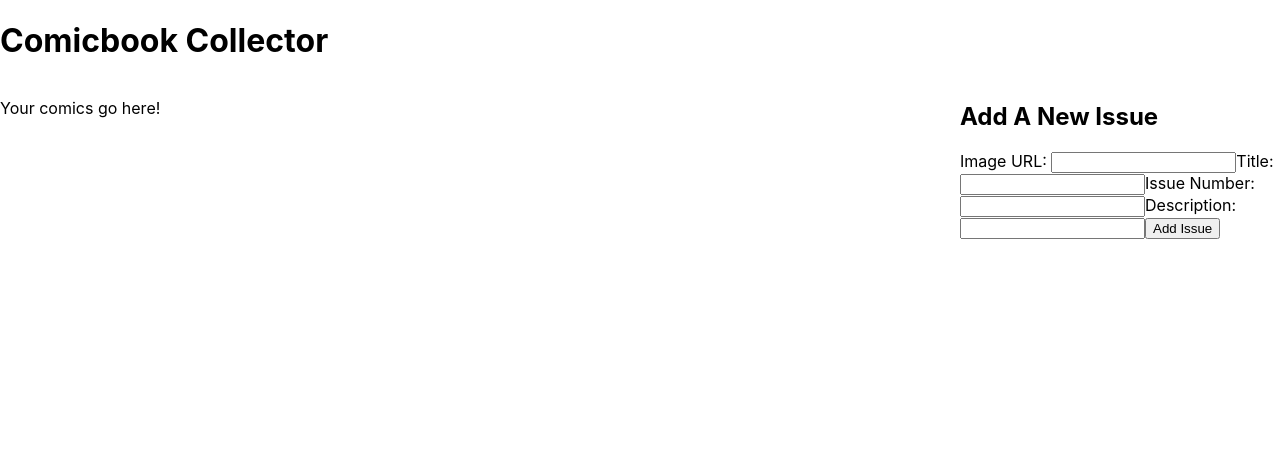
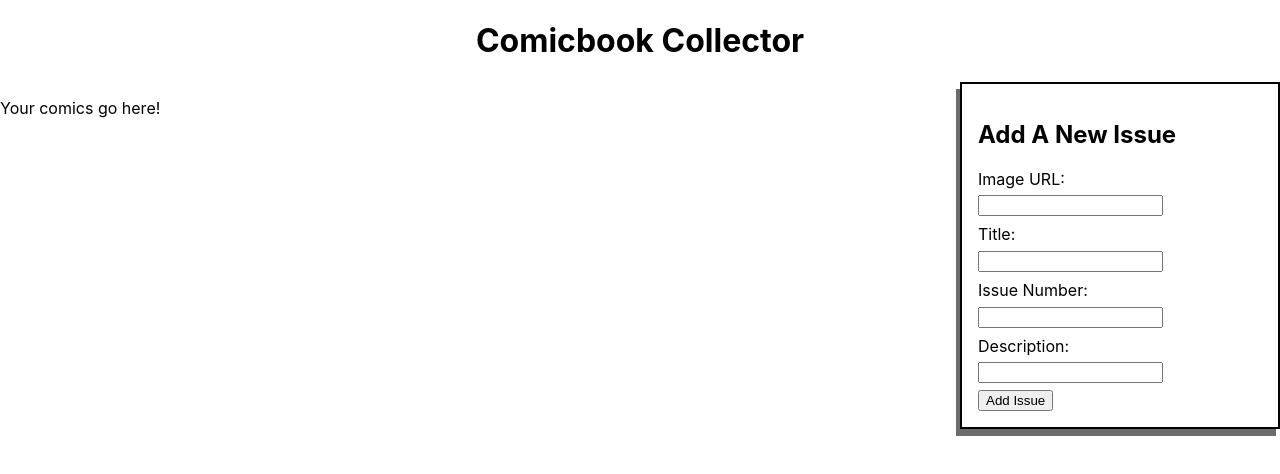
Before and after one commit to brewchetta/phase-2-cc-practice-comic-collector, a React (Create React App) app: page / in a window 1280 px wide. Shown: the top 474 px of the page. Built offline with nearby package versions, Linux system fonts and the light colour scheme.

Commit message:
some styling

```diff
--- a/src/components/ComicForm.js
+++ b/src/components/ComicForm.js
@@ -1,21 +1,21 @@
 function ComicForm() {
   return (
 
-    <form>
+    <form className="comic-form">
 
       <h2>Add A New Issue</h2>
 
       <label htmlFor="image">Image URL: </label>
-      <input name="image" value={""} />
+      <input name="image" />
 
       <label htmlFor="title">Title: </label>
-      <input name="title" value={""} />
+      <input name="title" />
 
       <label htmlFor="issue">Issue Number: </label>
-      <input name="issue" type="number" value={""} />
+      <input name="issue" type="number" />
 
       <label htmlFor="description">Description: </label>
-      <input name="description" value={""} />
+      <input name="description" />
 
       <input type="submit" value="Add Issue" />
 
--- a/src/style/index.css
+++ b/src/style/index.css
@@ -5,6 +5,7 @@ body {
     sans-serif;
   -webkit-font-smoothing: antialiased;
   -moz-osx-font-smoothing: grayscale;
+  text-align: center;
 }
 
 code {
@@ -29,3 +30,18 @@ code {
   border: solid black 2px;
   box-shadow: 3px 5px #222A;
 }
+
+.comic-form {
+  text-align: left;
+}
+
+.comic-form input, .comic-form label {
+  display: block;
+  margin-top: 0.5em;
+}
+
+.sidebar {
+  border: solid black 2px;
+  box-shadow: -4px 7px #222A;
+  padding: 1em;
+}
```
